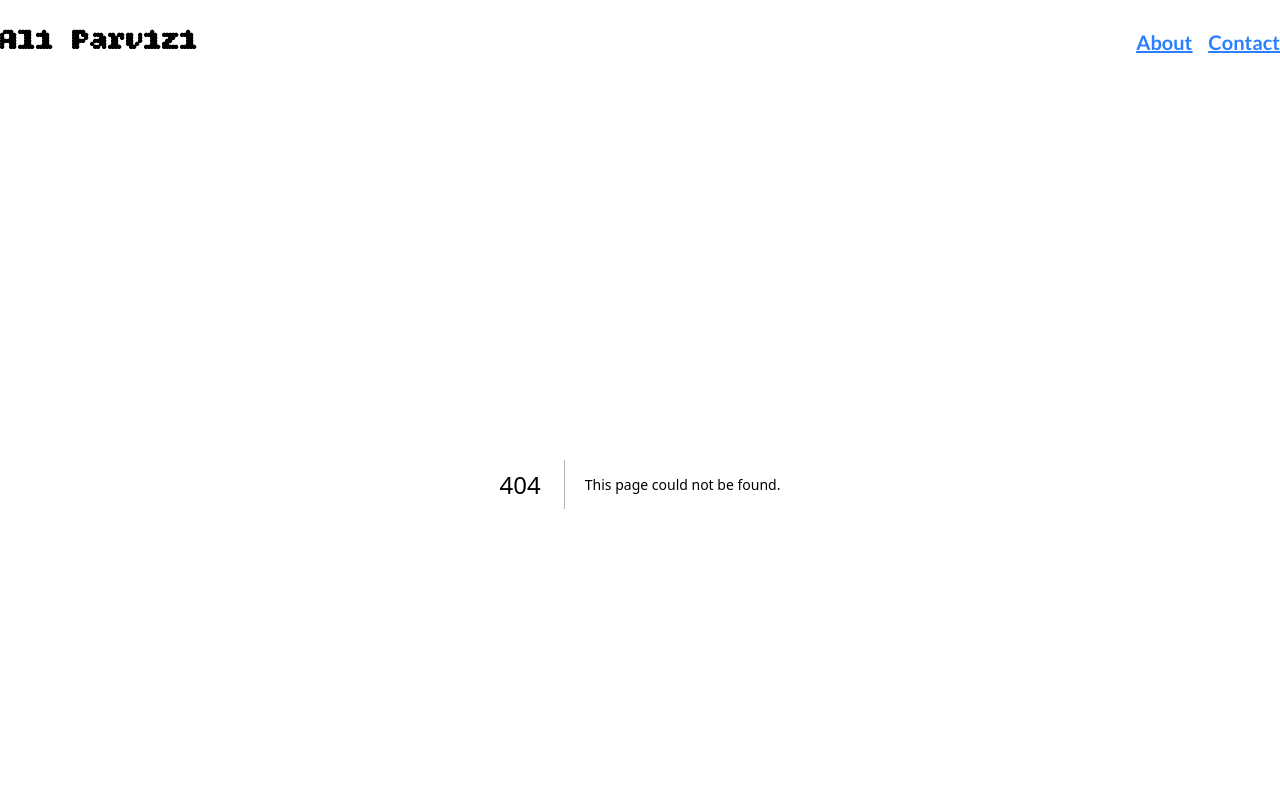
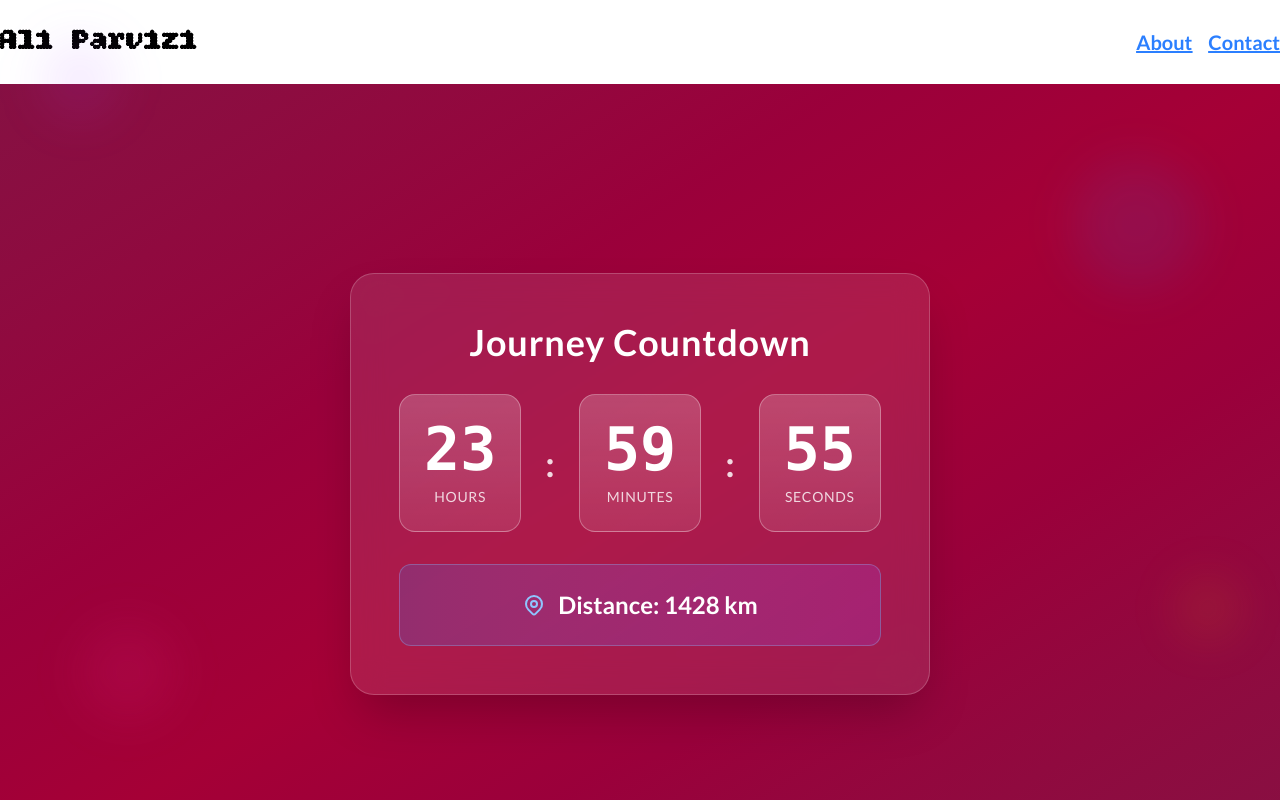
Before and after one commit to mrpvi/f-aliparvizi-ir, a Next.js app: page /ms-ap in a window 1280 px wide. Before the commit this address had no page. Shown: the top 800 px of the page. Built offline with nearby package versions, Linux system fonts and the light colour scheme.

Commit message:
feat: do

```diff
--- /dev/null
+++ b/src/app/ms-ap/page.tsx
@@ -0,0 +1,126 @@
+'use client';
+
+import React, { useState, useEffect } from 'react';
+
+export default function CountdownPage() {
+  const [timeLeft, setTimeLeft] = useState({
+    hours: 0,
+    minutes: 0,
+    seconds: 0
+  });
+  const [isFinished, setIsFinished] = useState(false);
+
+  useEffect(() => {
+    // Calculate target time (48 hours from now)
+    const targetTime = new Date().getTime() + (48 * 60 * 60 * 1000);
+
+    const updateCountdown = () => {
+      const now = new Date().getTime();
+      const difference = targetTime - now;
+
+      if (difference > 0) {
+        const hours = Math.floor((difference % (1000 * 60 * 60 * 24)) / (1000 * 60 * 60));
+        const minutes = Math.floor((difference % (1000 * 60 * 60)) / (1000 * 60));
+        const seconds = Math.floor((difference % (1000 * 60)) / 1000);
+
+        setTimeLeft({ hours, minutes, seconds });
+        setIsFinished(false);
+      } else {
+        setTimeLeft({ hours: 0, minutes: 0, seconds: 0 });
+        setIsFinished(true);
+      }
+    };
+
+    // Update immediately
+    updateCountdown();
+
+    // Update every second
+    const interval = setInterval(updateCountdown, 1000);
+
+    return () => clearInterval(interval);
+  }, []);
+
+  const formatTime = (value: number) => {
+    return value.toString().padStart(2, '0');
+  };
+
+  return (
+    <div className="min-h-screen bg-gradient-to-br from-pink-900 via-rose-800 to-pink-900 flex items-center justify-center p-4">
+      <div className="text-center max-w-4xl mx-auto">
+        {/* Countdown Display */}
+        <div className="bg-white/10 backdrop-blur-lg rounded-3xl p-8 md:p-12 shadow-2xl border border-white/20">
+          <h1 className="text-2xl md:text-4xl font-bold text-white mb-8 tracking-wide">
+            Journey Countdown
+          </h1>
+
+          {/* Timer */}
+          <div className="flex justify-center items-center space-x-2 md:space-x-6 mb-8">
+            {/* Hours */}
+            <div className="bg-gradient-to-b from-white/20 to-white/10 rounded-2xl p-4 md:p-6 border border-white/30 min-w-[80px] md:min-w-[120px]">
+              <div className="text-3xl md:text-6xl font-mono font-bold text-white">
+                {formatTime(timeLeft.hours)}
+              </div>
+              <div className="text-xs md:text-sm text-white/80 uppercase tracking-wider mt-2">
+                Hours
+              </div>
+            </div>
+
+            {/* Separator */}
+            <div className="text-2xl md:text-4xl text-white font-bold animate-pulse">:</div>
+
+            {/* Minutes */}
+            <div className="bg-gradient-to-b from-white/20 to-white/10 rounded-2xl p-4 md:p-6 border border-white/30 min-w-[80px] md:min-w-[120px]">
+              <div className="text-3xl md:text-6xl font-mono font-bold text-white">
+                {formatTime(timeLeft.minutes)}
+              </div>
+              <div className="text-xs md:text-sm text-white/80 uppercase tracking-wider mt-2">
+                Minutes
+              </div>
+            </div>
+
+            {/* Separator */}
+            <div className="text-2xl md:text-4xl text-white font-bold animate-pulse">:</div>
+
+            {/* Seconds */}
+            <div className="bg-gradient-to-b from-white/20 to-white/10 rounded-2xl p-4 md:p-6 border border-white/30 min-w-[80px] md:min-w-[120px]">
+              <div className="text-3xl md:text-6xl font-mono font-bold text-white">
+                {formatTime(timeLeft.seconds)}
+              </div>
+              <div className="text-xs md:text-sm text-white/80 uppercase tracking-wider mt-2">
+                Seconds
+              </div>
+            </div>
+          </div>
+
+          {/* Distance Display */}
+          <div className="bg-gradient-to-r from-blue-500/20 to-purple-500/20 rounded-xl p-6 border border-blue-300/30">
+            <div className="flex items-center justify-center space-x-3">
+              <svg className="w-6 h-6 text-blue-300" fill="none" stroke="currentColor" viewBox="0 0 24 24">
+                <path strokeLinecap="round" strokeLinejoin="round" strokeWidth={2} d="M17.657 16.657L13.414 20.9a1.998 1.998 0 01-2.827 0l-4.244-4.243a8 8 0 1111.314 0z" />
+                <path strokeLinecap="round" strokeLinejoin="round" strokeWidth={2} d="M15 11a3 3 0 11-6 0 3 3 0 016 0z" />
+              </svg>
+              <span className="text-xl md:text-2xl font-semibold text-white">
+                Distance: {isFinished ? '0' : '1428'} km
+              </span>
+            </div>
+          </div>
+
+          {/* Status Message */}
+          {isFinished && (
+            <div className="mt-6 animate-bounce">
+              <div className="bg-green-500/20 border border-green-400/50 rounded-xl p-4">
+                <span className="text-green-300 text-lg font-semibold">🎉 Journey Complete!</span>
+              </div>
+            </div>
+          )}
+        </div>
+
+        {/* Decorative Elements */}
+        <div className="absolute top-10 left-10 w-20 h-20 bg-purple-500/10 rounded-full blur-xl"></div>
+        <div className="absolute top-40 right-20 w-32 h-32 bg-blue-500/10 rounded-full blur-xl"></div>
+        <div className="absolute bottom-20 left-20 w-24 h-24 bg-pink-500/10 rounded-full blur-xl"></div>
+        <div className="absolute bottom-40 right-10 w-16 h-16 bg-yellow-500/10 rounded-full blur-xl"></div>
+      </div>
+    </div>
+  );
+}
```
